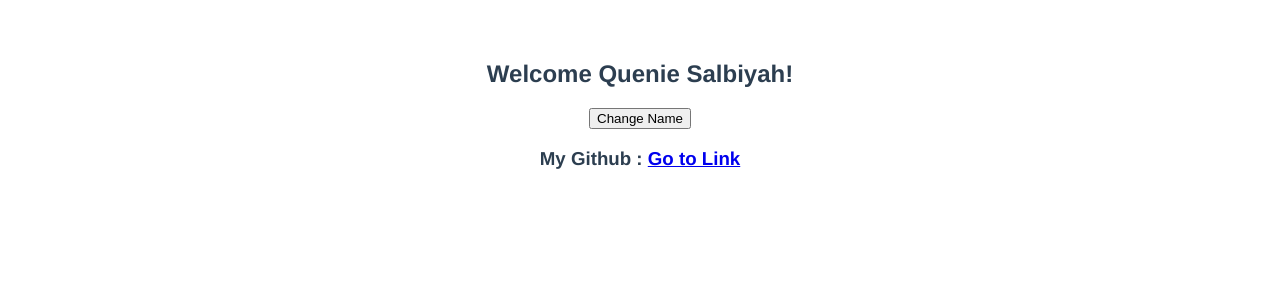
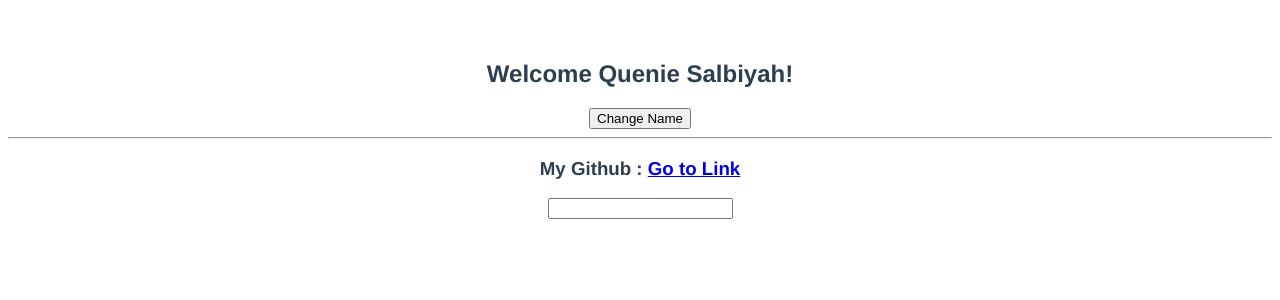
Before and after one commit to Queniex/Basic-Vue, a Vue app: page / in a window 1280 px wide. Shown: the top 300 px of the page. Built offline with nearby package versions, Linux system fonts and the light colour scheme.

Commit message:
Learning two-way data binding

```diff
--- a/src/App.vue
+++ b/src/App.vue
@@ -1,8 +1,11 @@
 <template>
   <h2>Welcome {{ first_name + " " + last_name }}!</h2>
   <button v-on:click="changeName">Change Name</button>
+    <!-- v-on could be written as @click  -->
+  <hr>
   <h3>My Github : <a v-bind:href="url"> Go to Link</a></h3>
-  <!-- v-on could be written as @click  -->
+  <input type="text" v-model="name">
+  <h1>{{ name }}</h1>
 </template>
 
 <script>
@@ -13,12 +16,13 @@
     return{
       first_name: "Quenie",
       last_name: "Salbiyah",
-      url: "https://github.com/Queniex"
+      url: "https://github.com/Queniex",
+      name: ""
     };
   },
   methods:{
     changeName(){
-      this.first_name = "Lailany";
+      this.first_name = "Back";
     }
   }
 }
```
